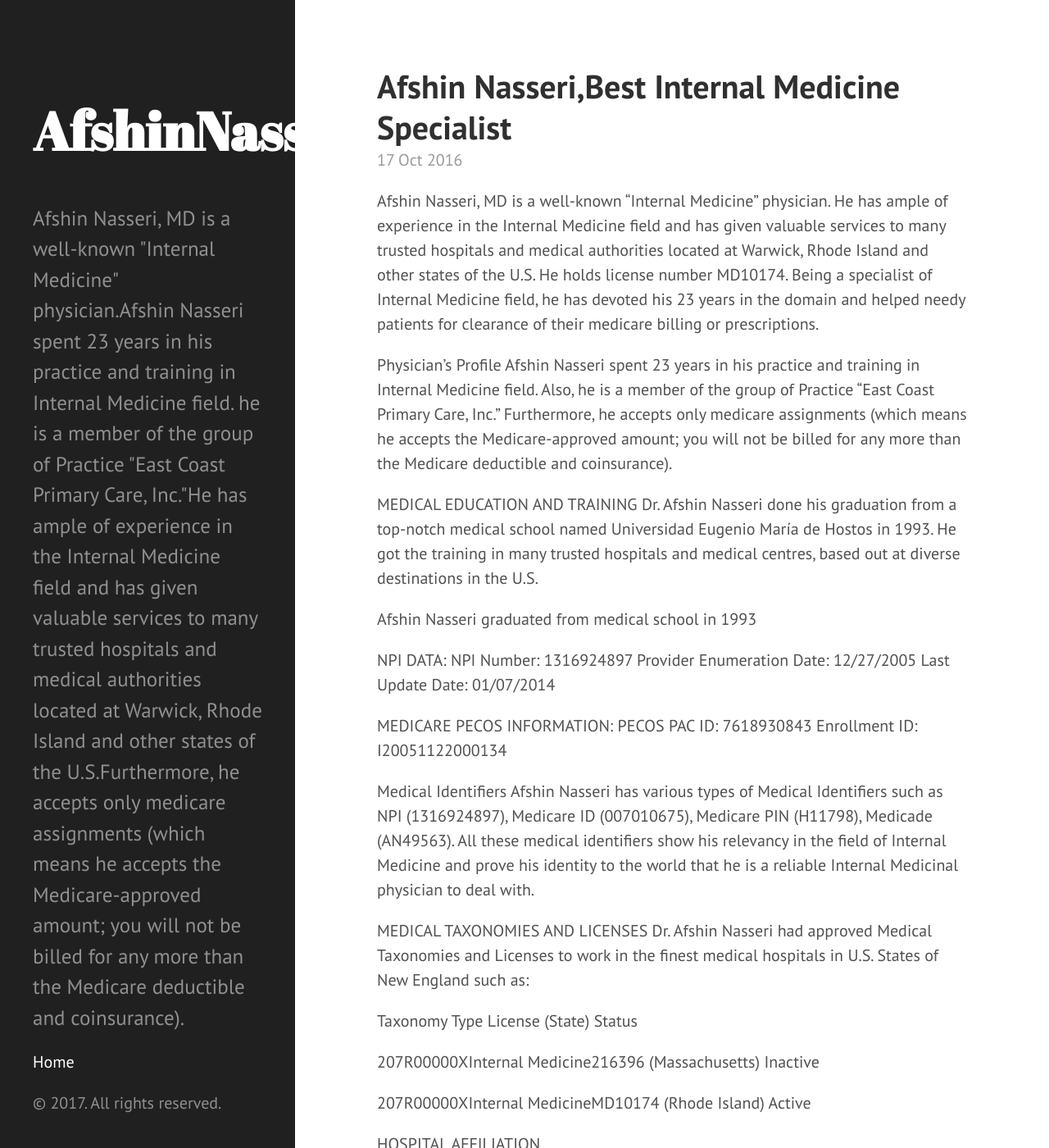
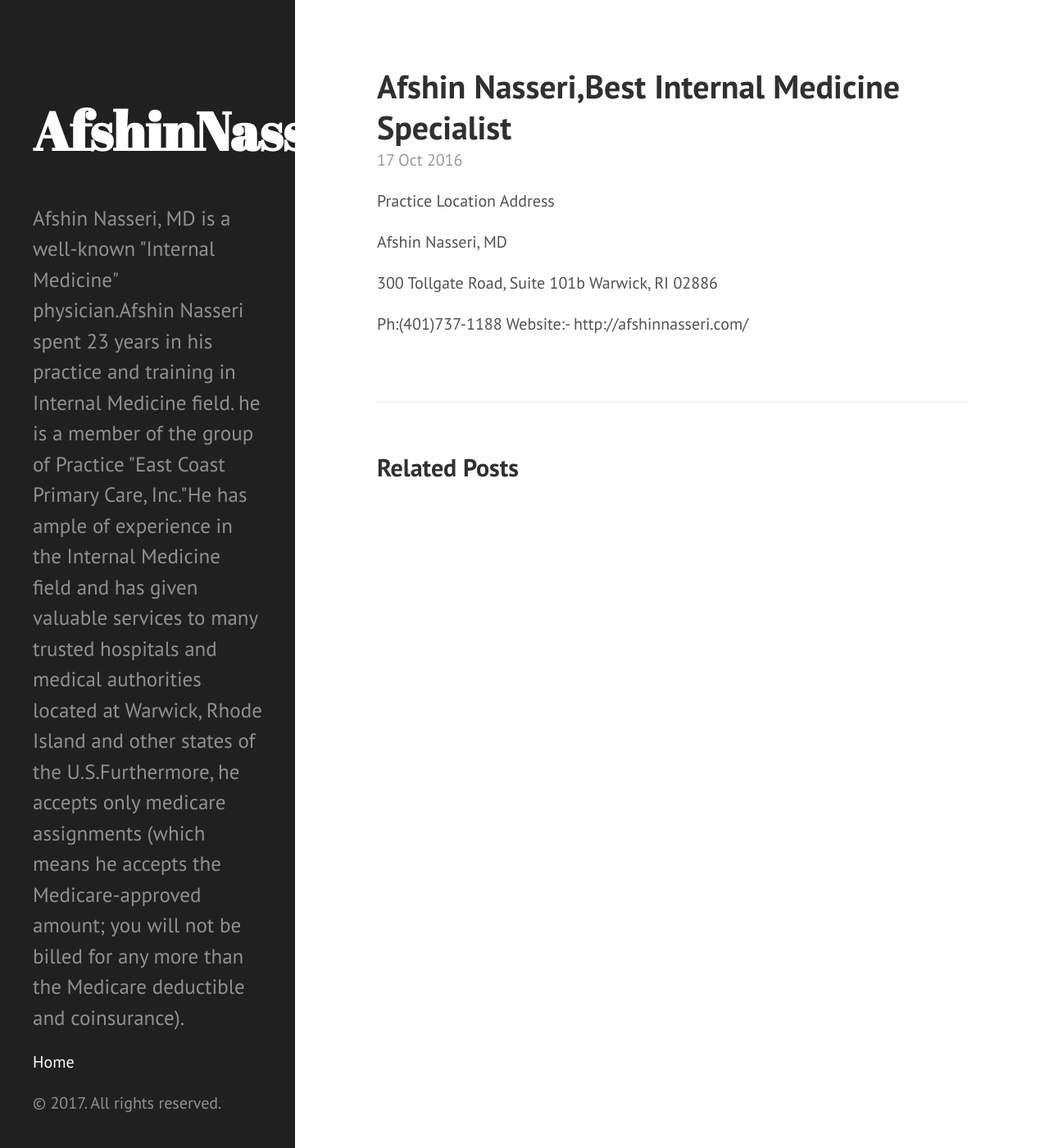
Before and after one commit to AfshinNasseri/AfshinNasseri.github.io, a Jekyll site: the page built from _posts/2016-10-17-afshin-nasseri-best-internal-medicine-specialist.markdown, in a window 1280 px wide and 1400 px high. Shown: the whole window at 82% size. Built offline with Jekyll 4.4.1, drawn with Linux system fonts in a browser that asks for light colours; some of the changed text lies outside the part shown.

Commit message:
Update 2016-10-17-afshin-nasseri-best-internal-medicine-specialist.markdown

```diff
--- a/_posts/2016-10-17-afshin-nasseri-best-internal-medicine-specialist.markdown
+++ b/_posts/2016-10-17-afshin-nasseri-best-internal-medicine-specialist.markdown
@@ -3,104 +3,6 @@ published: true
 title: Afshin Nasseri,Best Internal Medicine Specialist
 layout: post
 ---
-Afshin Nasseri, MD is a well-known "Internal Medicine" physician. He has ample of experience in the Internal Medicine field and has given valuable services to many trusted hospitals and medical authorities located at Warwick, Rhode Island and other states of the U.S. He holds license number MD10174. Being a specialist of Internal Medicine field, he has devoted his 23 years in the domain and helped needy patients for clearance of their medicare billing or prescriptions.
-
-Physician's Profile
-Afshin Nasseri spent 23 years in his practice and training in Internal Medicine field. Also, he is a member of the group of Practice "East Coast Primary Care, Inc." Furthermore, he accepts only medicare assignments (which means he accepts the Medicare-approved amount; you will not be billed for any more than the Medicare deductible and coinsurance).
-
-MEDICAL EDUCATION AND TRAINING
-Dr. Afshin Nasseri done his graduation from a top-notch medical school named Universidad Eugenio María de Hostos in 1993. He got the training in many trusted hospitals and medical centres, based out at diverse destinations in the U.S.
-
-Afshin Nasseri graduated from medical school in 1993
-
-NPI DATA:
-NPI Number: 1316924897
-Provider Enumeration Date: 12/27/2005
-Last Update Date: 01/07/2014
-
-MEDICARE PECOS INFORMATION:
-PECOS PAC ID: 7618930843
-Enrollment ID: I20051122000134
-
-Medical Identifiers
-Afshin Nasseri has various types of Medical Identifiers such as NPI (1316924897), Medicare ID (007010675), Medicare PIN (H11798), Medicade (AN49563). All these medical identifiers show his relevancy in the field of Internal Medicine and prove his identity to the world that he is a reliable Internal Medicinal physician to deal with.
-
-MEDICAL TAXONOMIES AND LICENSES
-Dr. Afshin Nasseri had approved Medical Taxonomies and Licenses to work in the finest medical hospitals in U.S. States of New England such as:
-
-Taxonomy                   Type                    License (State)   Status
-
-207R00000XInternal Medicine216396 (Massachusetts)   Inactive
-
-207R00000XInternal MedicineMD10174 (Rhode Island)   Active
-
-HOSPITAL AFFILIATION
-
-Dr. Afshin Nasseri had affiliation with many reputed hospitals and medical centres in the U.S. such as:
-
-Hospital Name                              Location                      Type
-Kent County Memorial Hospital   Warwick, RI         Acute Care Hospital
-Miriam Hospital                            Providence, RI     Acute Care Hospital
-
-GROUP PRACTICE ASSOCIATION
-Dr. Afshin Nasseri is associated with the reputed Group Pract Association named, as EAST COST PRIMARY INC. and has valid Group PECOS ID (7315927308). In the pool, he learnt about many aspects of Internal Medicine and has gained immense popularity for his splendid work done in the same domain.
-
-
-
-Group Practice Name   Group PECOS PAC ID  No. of Members
-East Coast Primary Care,  Inc.7315927308                  1
-
-MEDICARE REASSIGNMENTS
-Afshin Nasseri is also indulged in some Medicare Assignments through which he allows many medical authorities to do medicare billing on his behalf such as:
-
-Some practitioners may not bill the customers directly but medicare billing happens through clinics / group practice / hospitals where the provider works. Medicare reassignment of benefits is a mechanism by which practitioners allow third parties to bill and receive payment for medicare services performed by them. Afshin Nasseri allows following entities to bill medicare on his behalf.
-
-
-
-Entity Name                       East Coast Primary Care, Inc.
-
-Entity Type                        Part B Supplier - Clinic/group Practice
-
-Entity Identifiers
-
-NPI Number: 1619954104
-PECOS PAC ID: 7315927308
-Enrollment ID: O20040721000755
-MEDICARE PART D PRESCRIBER ENROLLMENT
-
-Under this program, Dr. Afshin Nasseri is enrolled with medicare and is permitted to prescribe the legal medicare part D drugs to his patients. However, he became able to accept the Medicare-approved prescriptions and bills of some trusted medical insurance companies in the U.S.
-
-MEDICARE QUALITY MEASURES
-
-Dr. Afshin Nasseri has participated in many healthcare quality measure programs such as:
-Used Electronic Health Record (EHR)
-Committed to heart health through the Million Hearts Initiative
-In above medicare quality programs, he learnt about several useful aspects of medical industry, healthcare and medical reporting systems.
-
-
-
-Quality Program                                                                                  Participation
-
-Reported to Medicare Physician Quality Reporting System (PQRS)           No
-
-Used Electronic Health Record (EHR)                                                       Yes
-
-Participated in the Medicare Maintenance of Certification Program            No
-
-Committed to heart health through the Million Hearts Initiative                Yes
-
-
-MAILING ADDRESS AND PRACTICE LOCATION
-
-Needy patients may approach to Dr. Afshin Nasseri at his present contact address as given below:
-
-Mailing Address
-
-Afshin Nasseri(MD),
-
-300 Tollgate RoadSuite 101b, WarwickRI 02886
-
-, Ph: (401) 737-1188
 
 Practice Location Address
 
@@ -110,3 +12,4 @@ Afshin Nasseri, MD
 Warwick, RI 02886
 
 Ph:(401)737-1188
+Website:- http://afshinnasseri.com/
```
